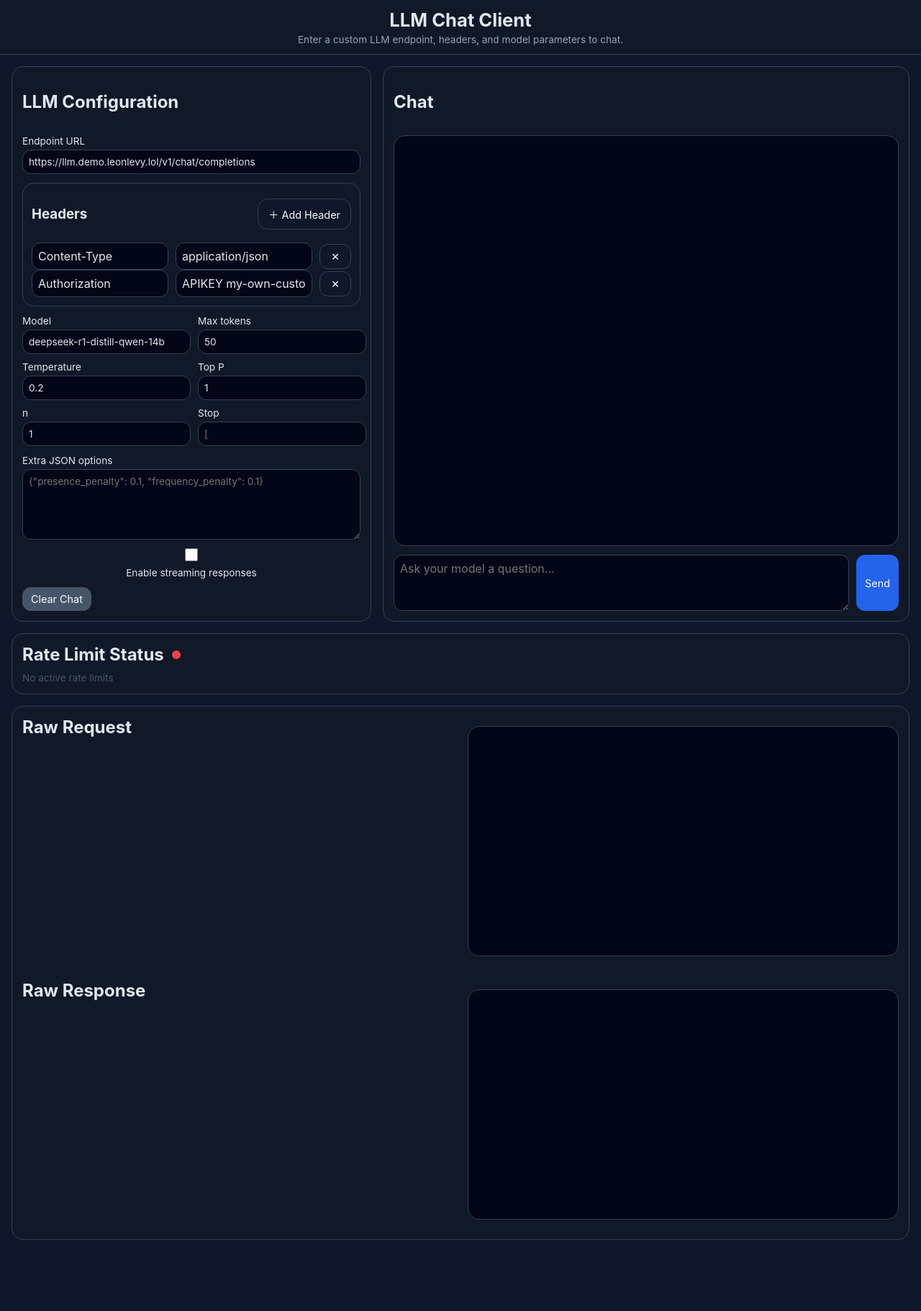
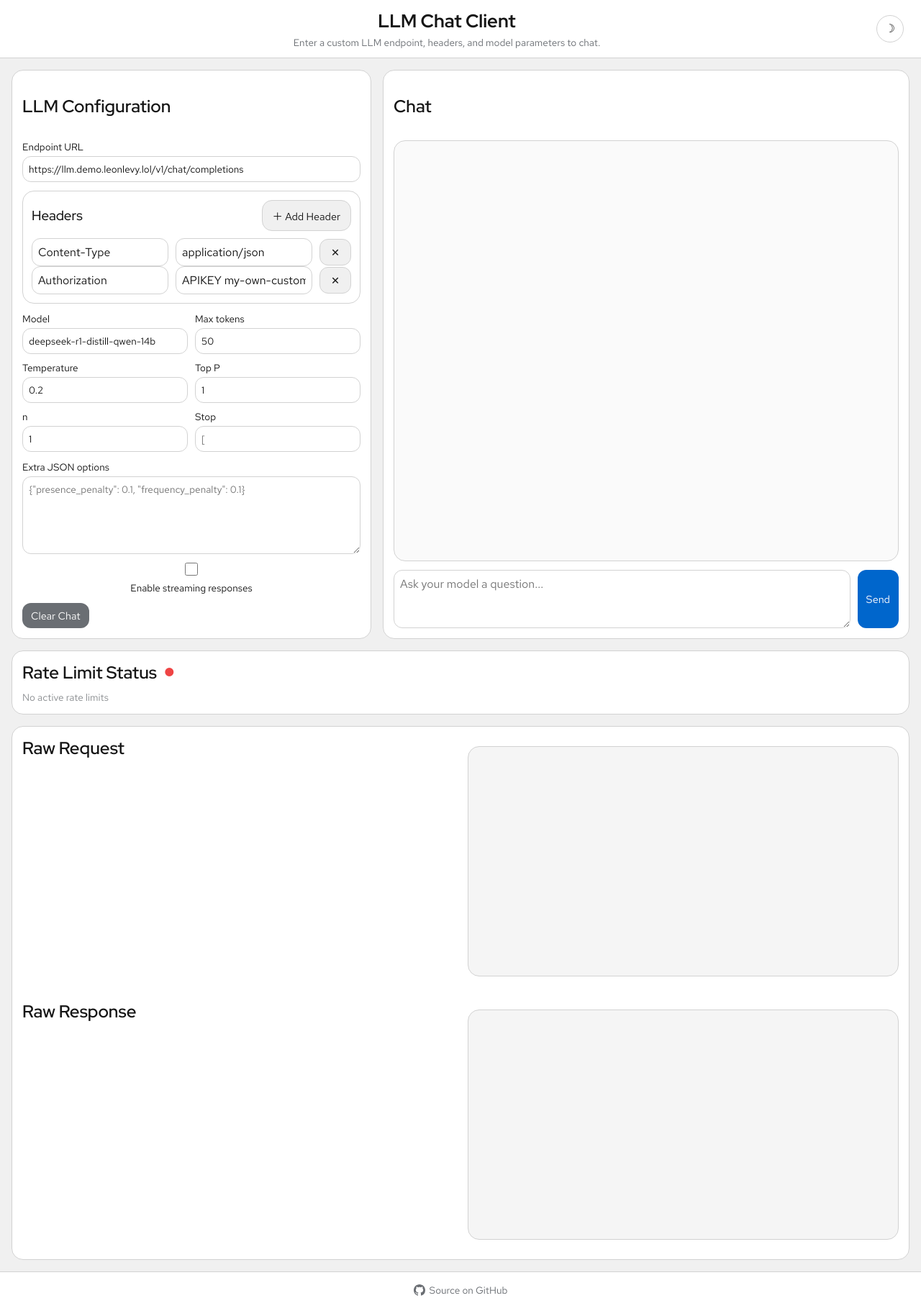
Before and after one commit to bugbiteme/llm-playground, a website: page public/index.html in a window 1280 px wide. Shown: the whole page at 72% size. Before the commit the page ends 1739 px from the top, so only its background shows below. Drawn offline with Linux system fonts and the light colour scheme; no server answers.

Commit message:
color scheme, fonts and light mode toggle

```diff
--- a/public/app.js
+++ b/public/app.js
@@ -396,6 +396,16 @@ function resetChat() {
   rawResponseEl.textContent = '';
 }
 
+function initThemeToggle() {
+  const toggle = document.getElementById('theme-toggle');
+  toggle.addEventListener('click', () => {
+    const isDark = document.documentElement.getAttribute('data-theme') === 'dark';
+    const next = isDark ? 'light' : 'dark';
+    document.documentElement.setAttribute('data-theme', next);
+    localStorage.setItem('theme', next);
+  });
+}
+
 function init() {
   createHeaderRow();
   createHeaderRow('Authorization', 'APIKEY my-own-custom-key');
@@ -410,6 +420,7 @@ function init() {
     }
   });
 
+  initThemeToggle();
   pollRlpStatus();
   setInterval(pollRlpStatus, 1000);
 }
--- a/public/index.html
+++ b/public/index.html
@@ -1,15 +1,32 @@
 <!DOCTYPE html>
-<html lang="en">
+<html lang="en" data-theme="light">
 <head>
   <meta charset="UTF-8" />
   <meta name="viewport" content="width=device-width, initial-scale=1.0" />
   <title>LLM Chat Client</title>
+  <link rel="preconnect" href="https://fonts.googleapis.com" />
+  <link rel="preconnect" href="https://fonts.gstatic.com" crossorigin />
+  <link href="https://fonts.googleapis.com/css2?family=Red+Hat+Display:wght@400;500;600;700&family=Red+Hat+Text:wght@400;500&display=swap" rel="stylesheet" />
   <link rel="stylesheet" href="styles.css" />
+  <script>
+    (function() {
+      var saved = localStorage.getItem('theme');
+      var prefersDark = window.matchMedia('(prefers-color-scheme: dark)').matches;
+      var theme = saved || (prefersDark ? 'dark' : 'light');
+      document.documentElement.setAttribute('data-theme', theme);
+    })();
+  </script>
 </head>
 <body>
   <header>
-    <h1>LLM Chat Client</h1>
-    <p>Enter a custom LLM endpoint, headers, and model parameters to chat.</p>
+    <div class="header-title">
+      <h1>LLM Chat Client</h1>
+      <p>Enter a custom LLM endpoint, headers, and model parameters to chat.</p>
+    </div>
+    <button id="theme-toggle" class="theme-toggle" title="Toggle light/dark mode">
+      <span class="theme-icon-light">☀</span>
+      <span class="theme-icon-dark">☽</span>
+    </button>
   </header>
 
   <main>
@@ -100,6 +117,15 @@
     </section>
   </main>
 
+  <footer>
+    <a href="https://github.com/bugbiteme/llm-playground" target="_blank" rel="noopener noreferrer">
+      <svg class="github-icon" viewBox="0 0 16 16" aria-hidden="true">
+        <path fill="currentColor" d="M8 0C3.58 0 0 3.58 0 8c0 3.54 2.29 6.53 5.47 7.59.4.07.55-.17.55-.38 0-.19-.01-.82-.01-1.49-2.01.37-2.53-.49-2.69-.94-.09-.23-.48-.94-.82-1.13-.28-.15-.68-.52-.01-.53.63-.01 1.08.58 1.23.82.72 1.21 1.87.87 2.33.66.07-.52.28-.87.51-1.07-1.78-.2-3.64-.89-3.64-3.95 0-.87.31-1.59.82-2.15-.08-.2-.36-1.02.08-2.12 0 0 .67-.21 2.2.82.64-.18 1.32-.27 2-.27.68 0 1.36.09 2 .27 1.53-1.04 2.2-.82 2.2-.82.44 1.1.16 1.92.08 2.12.51.56.82 1.27.82 2.15 0 3.07-1.87 3.75-3.65 3.95.29.25.54.73.54 1.48 0 1.07-.01 1.93-.01 2.2 0 .21.15.46.55.38A8.013 8.013 0 0016 8c0-4.42-3.58-8-8-8z"/>
+      </svg>
+      Source on GitHub
+    </a>
+  </footer>
+
   <script src="app.js"></script>
 </body>
 </html>
--- a/public/styles.css
+++ b/public/styles.css
@@ -1,34 +1,128 @@
+:root {
+  --bg-body: #f0f0f0;
+  --bg-header: #ffffff;
+  --bg-surface: #ffffff;
+  --bg-input: #ffffff;
+  --bg-code: #f5f5f5;
+  --border: #d2d2d2;
+  --text-primary: #151515;
+  --text-secondary: #6a6e73;
+  --text-muted: #8a8d90;
+  --accent: #0066cc;
+  --accent-hover: #004c9e;
+  --btn-secondary-bg: #6a6e73;
+  --btn-secondary-hover: #57585d;
+  --chat-user-bg: #0066cc;
+  --chat-bubble-bg: #f0f0f0;
+  --chat-window-bg: #fafafa;
+  --rlp-bar-bg: #e0e0e0;
+  --rlp-header-bg: #f5f5f5;
+  --icon-btn-bg: #f0f0f0;
+  --icon-btn-border: #d2d2d2;
+  --rlp-bar-fill: #0066cc;
+}
+
+[data-theme="dark"] {
+  --bg-body: #151515;
+  --bg-header: #212121;
+  --bg-surface: #212121;
+  --bg-input: #0d0d0d;
+  --bg-code: #0d0d0d;
+  --border: #383838;
+  --text-primary: #e0e0e0;
+  --text-secondary: #a0a0a0;
+  --text-muted: #6a6a6a;
+  --accent: #2b9af3;
+  --accent-hover: #1d7cc7;
+  --btn-secondary-bg: #3c3f42;
+  --btn-secondary-hover: #4f5255;
+  --chat-user-bg: #0066cc;
+  --chat-bubble-bg: #2a2a2a;
+  --chat-window-bg: #0d0d0d;
+  --rlp-bar-bg: #333333;
+  --rlp-header-bg: #151515;
+  --icon-btn-bg: #2a2a2a;
+  --icon-btn-border: #383838;
+  --rlp-bar-fill: #2b9af3;
+}
+
 * {
   box-sizing: border-box;
 }
 
 body {
   margin: 0;
-  font-family: Inter, system-ui, -apple-system, BlinkMacSystemFont, 'Segoe UI', sans-serif;
-  background: #0f172a;
-  color: #e2e8f0;
+  font-family: 'Red Hat Text', 'Red Hat Display', Inter, system-ui, -apple-system, BlinkMacSystemFont, 'Segoe UI', sans-serif;
+  background: var(--bg-body);
+  color: var(--text-primary);
   min-height: 100vh;
   display: flex;
   flex-direction: column;
+  transition: background 0.2s ease, color 0.2s ease;
 }
 
 header {
   padding: 12px 24px;
+  display: flex;
+  align-items: center;
+  justify-content: space-between;
+  background: var(--bg-header);
+  border-bottom: 1px solid var(--border);
+  flex-shrink: 0;
+  transition: background 0.2s ease, border-color 0.2s ease;
+}
+
+.header-title {
   text-align: center;
-  background: #111827;
-  border-bottom: 1px solid #334155;
-  flex-shrink: 0;
+  flex: 1;
 }
 
 header h1 {
   margin: 0 0 4px;
+  font-family: 'Red Hat Display', Inter, system-ui, sans-serif;
   font-size: clamp(1.25rem, 2vw, 1.75rem);
+  font-weight: 700;
 }
 
 header p {
   margin: 0;
-  color: #94a3b8;
+  color: var(--text-secondary);
   font-size: 0.85rem;
+}
+
+.theme-toggle {
+  display: flex;
+  align-items: center;
+  justify-content: center;
+  width: 38px;
+  height: 38px;
+  border-radius: 50%;
+  border: 1px solid var(--border);
+  background: var(--bg-surface);
+  color: var(--text-primary);
+  cursor: pointer;
+  font-size: 1rem;
+  flex-shrink: 0;
+  transition: background 0.2s ease, border-color 0.2s ease, color 0.2s ease;
+  padding: 0;
+}
+
+.theme-toggle:hover {
+  background: var(--bg-body);
+}
+
+.theme-icon-light,
+.theme-icon-dark {
+  display: none;
+  line-height: 1;
+}
+
+[data-theme="light"] .theme-icon-dark {
+  display: inline;
+}
+
+[data-theme="dark"] .theme-icon-light {
+  display: inline;
 }
 
 main {
@@ -37,15 +131,16 @@ main {
   gap: 16px;
   padding: 16px;
   flex: 1;
-  min-height: 0; /* Allow children to shrink */
-  overflow: hidden; /* Prevent main from growing beyond viewport */
+  min-height: 0;
+  overflow: hidden;
 }
 
 .panel {
-  background: #111827;
-  border: 1px solid #334155;
+  background: var(--bg-surface);
+  border: 1px solid var(--border);
   border-radius: 16px;
   padding: 14px;
+  transition: background 0.2s ease, border-color 0.2s ease;
 }
 
 .config-panel {
@@ -81,7 +176,7 @@ main {
 
 .rlp-indicator {
   font-size: 1rem;
-  color: #475569;
+  color: var(--text-muted);
   transition: color 0.3s ease;
 }
 
@@ -94,7 +189,7 @@ main {
 }
 
 .rlp-empty {
-  color: #475569;
+  color: var(--text-muted);
   font-size: 0.85rem;
   margin: 0;
 }
@@ -109,20 +204,20 @@ main {
 .rlp-table td {
   text-align: left;
   padding: 7px 10px;
-  border-bottom: 1px solid #1e293b;
+  border-bottom: 1px solid var(--border);
 }
 
 .rlp-table th {
-  color: #94a3b8;
+  color: var(--text-secondary);
   font-weight: 600;
   text-transform: uppercase;
   font-size: 0.72rem;
   letter-spacing: 0.06em;
-  background: #0f172a;
+  background: var(--rlp-header-bg);
 }
 
 .rlp-table td {
-  color: #e2e8f0;
+  color: var(--text-primary);
 }
 
 .rlp-table tr:last-child td {
@@ -134,7 +229,7 @@ main {
 }
 
 .rlp-bar-bg {
-  background: #1e293b;
+  background: var(--rlp-bar-bg);
   border-radius: 4px;
   height: 8px;
   width: 100%;
@@ -144,7 +239,7 @@ main {
 .rlp-bar-fill {
   height: 100%;
   border-radius: 4px;
-  background: #2563eb;
+  background: var(--rlp-bar-fill);
   transition: width 0.4s ease, background 0.4s ease;
 }
 
@@ -172,17 +267,19 @@ label {
   flex-direction: column;
   gap: 4px;
   font-size: 0.85rem;
+  color: var(--text-primary);
 }
 
 input,
 textarea,
 button {
   border-radius: 12px;
-  border: 1px solid #334155;
-  background: #020617;
-  color: #e2e8f0;
+  border: 1px solid var(--border);
+  background: var(--bg-input);
+  color: var(--text-primary);
   font: inherit;
   min-width: 0;
+  transition: background 0.2s ease, border-color 0.2s ease, color 0.2s ease;
 }
 
 input,
@@ -197,23 +294,24 @@ textarea {
 button {
   padding: 8px 12px;
   cursor: pointer;
-  color: #f8fafc;
-  background: #2563eb;
+  color: #ffffff;
+  background: var(--accent);
   border: none;
   transition: background 0.15s ease;
   font-size: 0.9rem;
+  font-family: 'Red Hat Text', inherit;
 }
 
 button:hover {
-  background: #1d4ed8;
+  background: var(--accent-hover);
 }
 
 button.secondary {
-  background: #475569;
+  background: var(--btn-secondary-bg);
 }
 
 button.secondary:hover {
-  background: #334155;
+  background: var(--btn-secondary-hover);
 }
 
 .headers-section,
@@ -224,7 +322,7 @@ button.secondary:hover {
 }
 
 .headers-section {
-  border: 1px solid #334155;
+  border: 1px solid var(--border);
   border-radius: 16px;
   padding: 12px;
 }
@@ -252,9 +350,9 @@ button.secondary:hover {
   display: inline-flex;
   align-items: center;
   justify-content: center;
-  border: 1px solid #334155;
-  color: #f8fafc;
-  background: #0f172a;
+  border: 1px solid var(--icon-btn-border);
+  color: var(--text-primary);
+  background: var(--icon-btn-bg);
 }
 
 .add-header-button {
@@ -276,10 +374,11 @@ button.secondary:hover {
   display: grid;
   gap: 12px;
   padding: 12px;
-  border: 1px solid #334155;
+  border: 1px solid var(--border);
   border-radius: 16px;
-  background: #020617;
+  background: var(--chat-window-bg);
   min-height: 200px;
+  transition: background 0.2s ease, border-color 0.2s ease;
 }
 
 .chat-message {
@@ -299,19 +398,23 @@ button.secondary:hover {
   text-transform: uppercase;
   font-size: 0.75rem;
   letter-spacing: 0.08em;
-  color: #94a3b8;
+  color: var(--text-secondary);
 }
 
 .chat-bubble {
   padding: 14px;
   border-radius: 18px;
-  background: #1e293b;
-  border: 1px solid #334155;
+  background: var(--chat-bubble-bg);
+  border: 1px solid var(--border);
   white-space: pre-wrap;
+  color: var(--text-primary);
+  transition: background 0.2s ease, border-color 0.2s ease;
 }
 
 .chat-message.user .chat-bubble {
-  background: #2563eb;
+  background: var(--chat-user-bg);
+  border-color: var(--chat-user-bg);
+  color: #ffffff;
 }
 
 .chat-input-row {
@@ -328,9 +431,12 @@ button.secondary:hover {
   max-height: 480px;
   overflow: auto;
   padding: 16px;
-  background: #020617;
+  background: var(--bg-code);
   border-radius: 16px;
-  border: 1px solid #334155;
+  border: 1px solid var(--border);
+  color: var(--text-primary);
+  font-size: 0.82rem;
+  transition: background 0.2s ease, border-color 0.2s ease;
 }
 
 .stream-toggle {
@@ -347,6 +453,48 @@ button.secondary:hover {
   cursor: pointer;
   margin: 0;
   padding: 0;
+  accent-color: var(--accent);
+}
+
+h2 {
+  font-family: 'Red Hat Display', Inter, system-ui, sans-serif;
+  font-weight: 600;
+  color: var(--text-primary);
+}
+
+h3 {
+  font-family: 'Red Hat Display', Inter, system-ui, sans-serif;
+  font-weight: 500;
+  margin: 0;
+  color: var(--text-primary);
+}
+
+footer {
+  padding: 16px 24px;
+  text-align: center;
+  border-top: 1px solid var(--border);
+  background: var(--bg-header);
+  flex-shrink: 0;
+  transition: background 0.2s ease, border-color 0.2s ease;
+}
+
+footer a {
+  display: inline-flex;
+  align-items: center;
+  gap: 6px;
+  color: var(--text-secondary);
+  text-decoration: none;
+  font-size: 0.85rem;
+  transition: color 0.15s ease;
+}
+
+footer a:hover {
+  color: var(--accent);
+}
+
+.github-icon {
+  width: 16px;
+  height: 16px;
 }
 
 @media (max-width: 1080px) {
```
